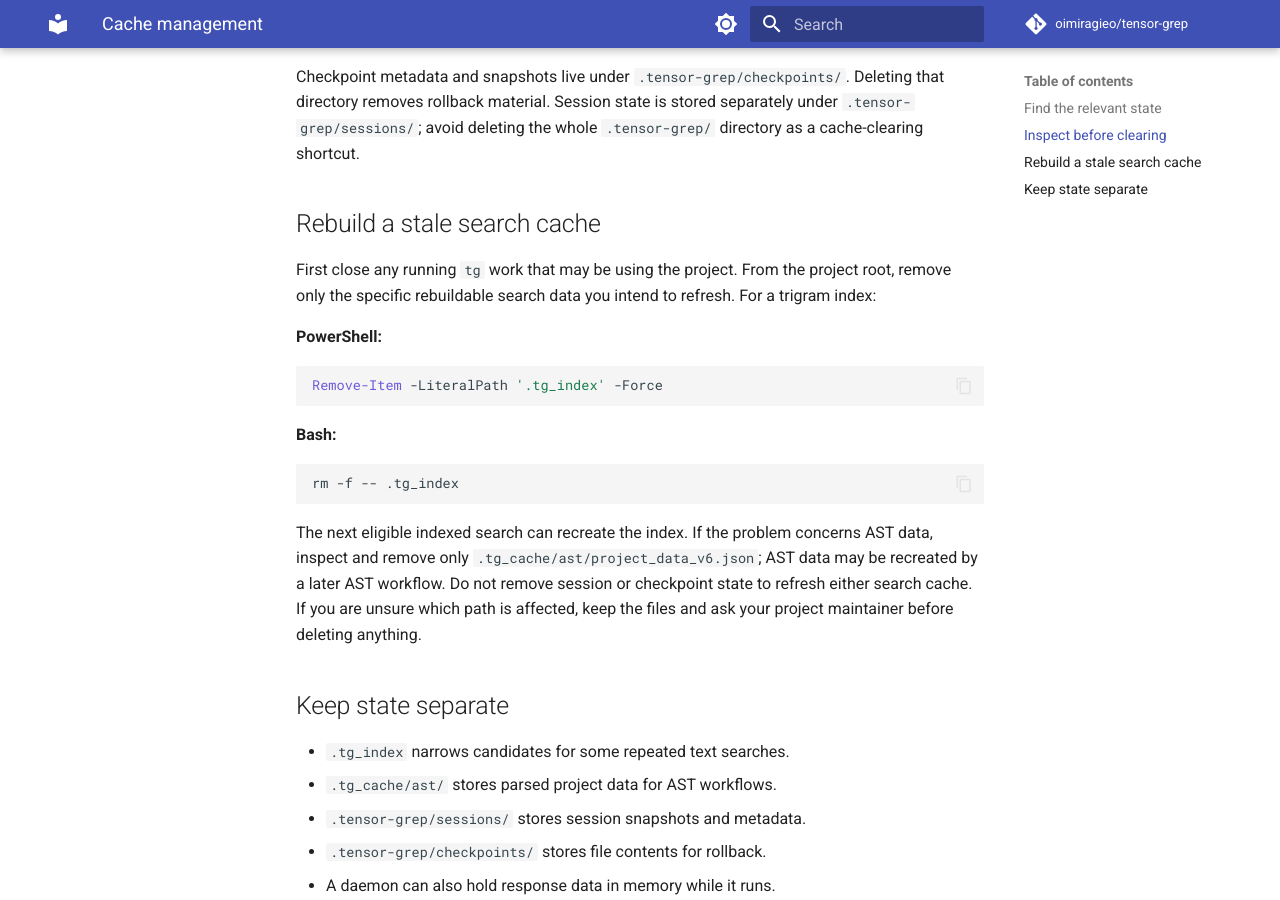
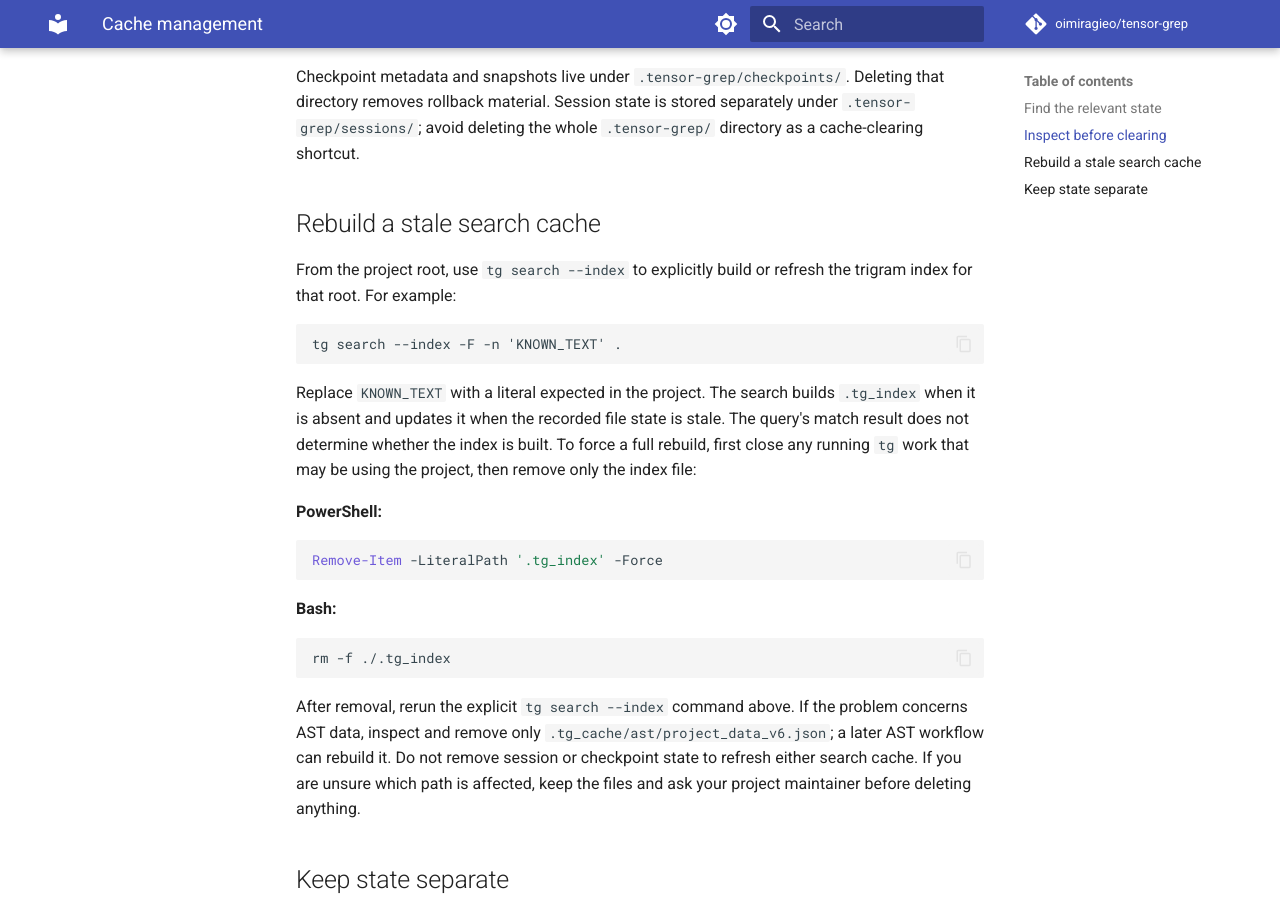
Before and after one commit to oimiragieo/tensor-grep, an MkDocs documentation site: the page built from docs/runbooks/cache-management.md, in a window 1280 px wide and 900 px high, scrolled down 1078 px. Built offline with MkDocs 1.6.1 and Material for MkDocs 9.7.7, drawn with Linux system fonts in a browser that asks for light colours; comment, search, counter and statistics services are not loaded.

Commit message:
docs: correct guide commands and cache handling

````diff
--- a/docs/runbooks/cache-management.md
+++ b/docs/runbooks/cache-management.md
@@ -33,7 +33,13 @@ Checkpoint metadata and snapshots live under `.tensor-grep/checkpoints/`. Deleti
 
 ## Rebuild a stale search cache
 
-First close any running `tg` work that may be using the project. From the project root, remove only the specific rebuildable search data you intend to refresh. For a trigram index:
+From the project root, use `tg search --index` to explicitly build or refresh the trigram index for that root. For example:
+
+```text
+tg search --index -F -n 'KNOWN_TEXT' .
+```
+
+Replace `KNOWN_TEXT` with a literal expected in the project. The search builds `.tg_index` when it is absent and updates it when the recorded file state is stale. The query's match result does not determine whether the index is built. To force a full rebuild, first close any running `tg` work that may be using the project, then remove only the index file:
 
 **PowerShell:**
 
@@ -44,10 +50,10 @@ Remove-Item -LiteralPath '.tg_index' -Force
 **Bash:**
 
 ```bash
-rm -f -- .tg_index
+rm -f ./.tg_index
 ```
 
-The next eligible indexed search can recreate the index. If the problem concerns AST data, inspect and remove only `.tg_cache/ast/project_data_v6.json`; AST data may be recreated by a later AST workflow. Do not remove session or checkpoint state to refresh either search cache. If you are unsure which path is affected, keep the files and ask your project maintainer before deleting anything.
+After removal, rerun the explicit `tg search --index` command above. If the problem concerns AST data, inspect and remove only `.tg_cache/ast/project_data_v6.json`; a later AST workflow can rebuild it. Do not remove session or checkpoint state to refresh either search cache. If you are unsure which path is affected, keep the files and ask your project maintainer before deleting anything.
 
 ## Keep state separate
 
````
Also changed, not shown: docs/EXPERIMENTAL.md (+15 -1 lines), docs/architecture.md (+3 -3 lines), docs/getting-started.md (+5 -4 lines), docs/index.md (+1 -1 lines), docs/installation.md (+9 -3 lines).
